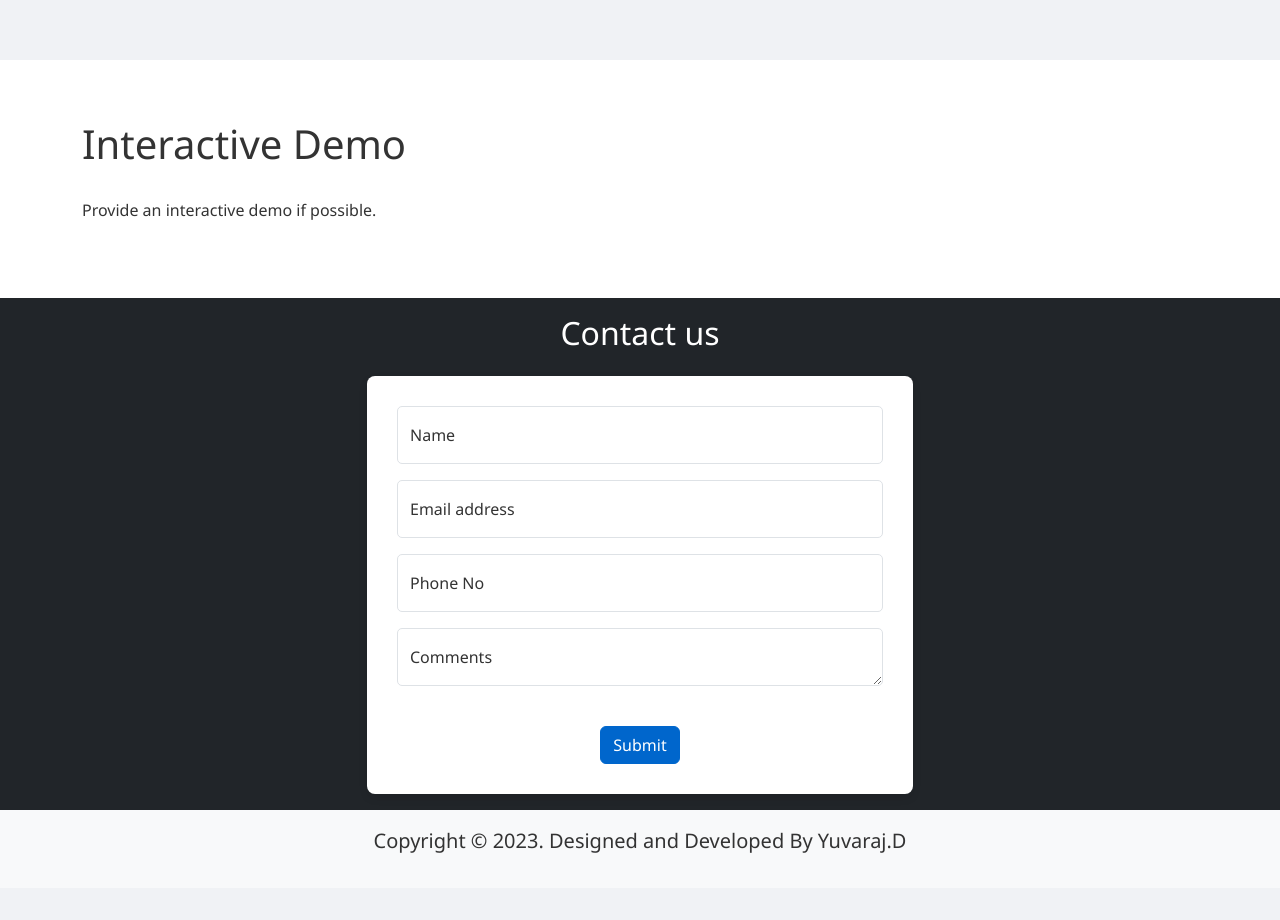
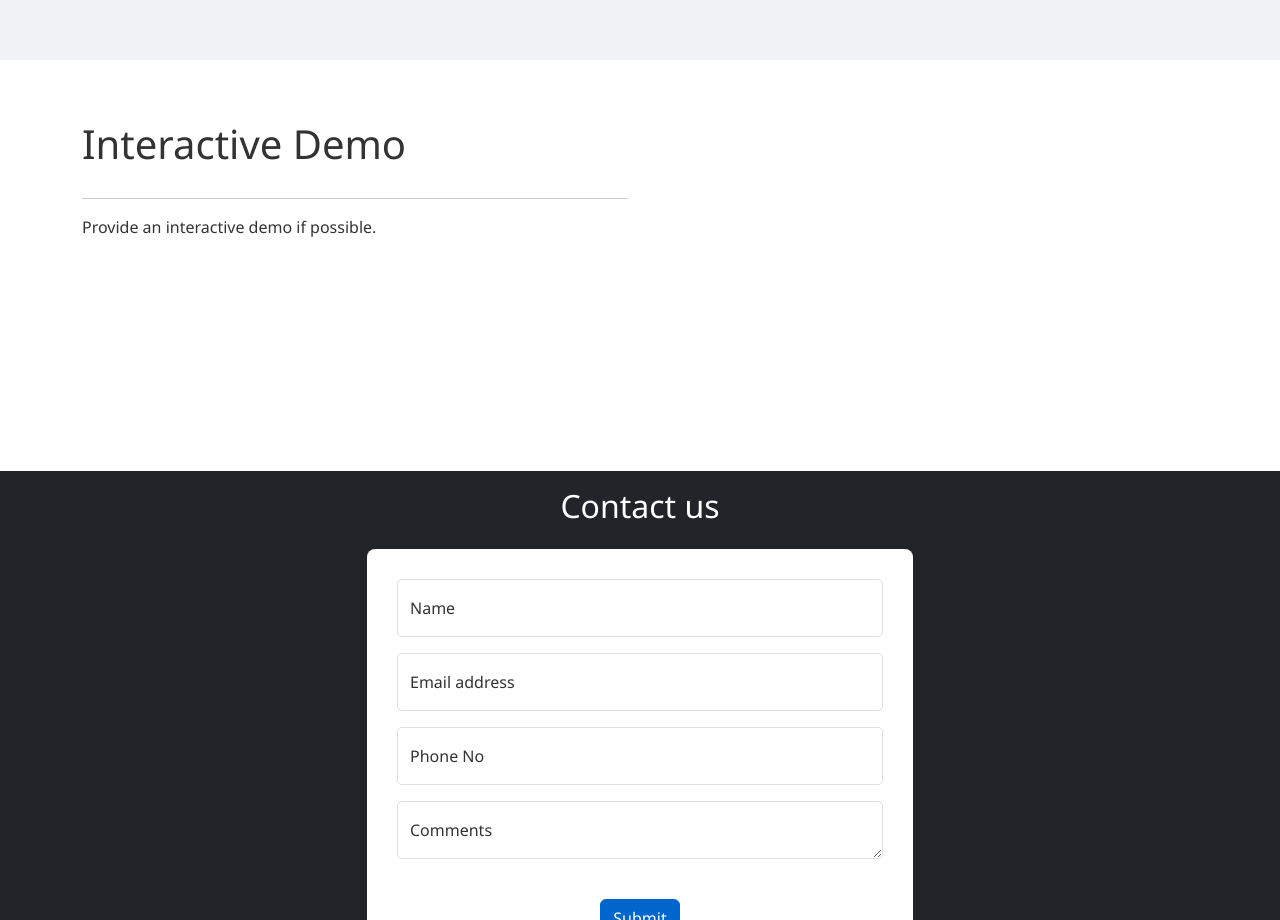
Before and after one commit to YuvarajDsp/ForestFireDetection, a plain HTML site: page index.html in a window 1280 px wide. Shown: the part 1520-2440 px from the top of the page. Before the commit the page ends 2408 px from the top, so only its background shows below. Drawn offline with nearby package versions, Linux system fonts and the light colour scheme; grey boxes are pictures that could not be loaded.

Commit message:
Updated demo section index.html

```diff
--- a/index.html
+++ b/index.html
@@ -200,8 +200,15 @@
   <!-- Demo Section -->
   <section id="demo" class="section">
     <div class="container">
-      <h2>Interactive Demo</h2>
-      <p>Provide an interactive demo if possible.</p>
+      <div class="row">
+        <div class = "col-6">
+          <h2>Interactive Demo</h2><hr>
+          <p>Provide an interactive demo if possible.</p>
+        <div class="col-6">
+          <iframe width="100%" height="100%" src="https://www.youtube.com/embed/0o6ezu_h6iE?si=72oLJIg9-Z4Mhtpp" title="YouTube video player" frameborder="0" allow="accelerometer; autoplay; clipboard-write; encrypted-media; gyroscope; picture-in-picture; web-share" referrerpolicy="strict-origin-when-cross-origin" allowfullscreen></iframe>
+        </div>
+      </div>
+
     </div>
   </section>
 
```
